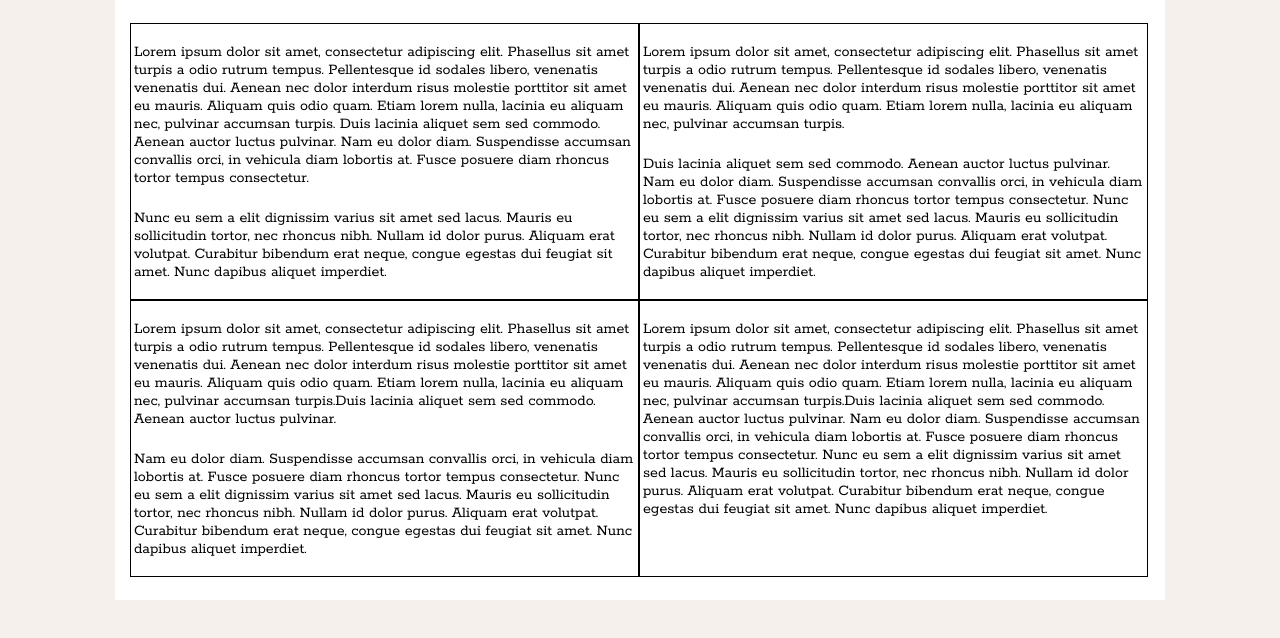
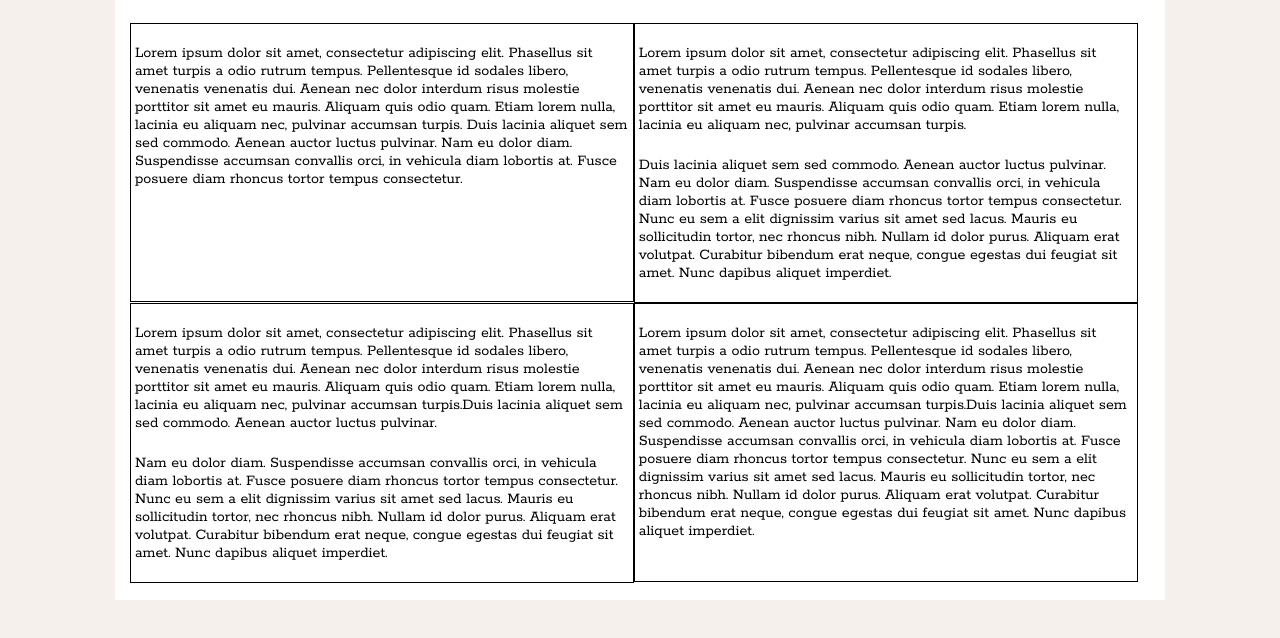
Before and after one commit to mimharwood/MiriamHarwoodWebsite, a plain HTML site: page samples.html in a window 1280 px wide. Shown: the part 200-838 px from the top of the page. Drawn offline with Linux system fonts and the light colour scheme.

Commit message:
finished assignment and ready to put on filezilla

```diff
--- a/css/styles.css
+++ b/css/styles.css
@@ -74,9 +74,10 @@ nav ul li a:hover{
 
 .samples-box {
 	float: left;
-    width: 49.7%;
-    height: 275px;
+    width: 49%;
+    min-height: 275px;
     border: 1px solid black;
+    padding: 1px;
 }
 
 p {
--- a/samples.html
+++ b/samples.html
@@ -23,7 +23,6 @@
  	<div class="mainArea">
  		<div class="samples-box">
  			<p>  Lorem ipsum dolor sit amet, consectetur adipiscing elit. Phasellus sit amet turpis a odio rutrum tempus. Pellentesque id sodales libero, venenatis venenatis dui. Aenean nec dolor interdum risus molestie porttitor sit amet eu mauris. Aliquam quis odio quam. Etiam lorem nulla, lacinia eu aliquam nec, pulvinar accumsan turpis. Duis lacinia aliquet sem sed commodo. Aenean auctor luctus pulvinar. Nam eu dolor diam. Suspendisse accumsan convallis orci, in vehicula diam lobortis at. Fusce posuere diam rhoncus tortor tempus consectetur.</p>
- 			<p>Nunc eu sem a elit dignissim varius sit amet sed lacus. Mauris eu sollicitudin tortor, nec rhoncus nibh. Nullam id dolor purus. Aliquam erat volutpat. Curabitur bibendum erat neque, congue egestas dui feugiat sit amet. Nunc dapibus aliquet imperdiet.</p>
          </div>
  		<div class="samples-box">
         	<p>  Lorem ipsum dolor sit amet, consectetur adipiscing elit. Phasellus sit amet turpis a odio rutrum tempus. Pellentesque id sodales libero, venenatis venenatis dui. Aenean nec dolor interdum risus molestie porttitor sit amet eu mauris. Aliquam quis odio quam. Etiam lorem nulla, lacinia eu aliquam nec, pulvinar accumsan turpis.</p> <p>Duis lacinia aliquet sem sed commodo. Aenean auctor luctus pulvinar. Nam eu dolor diam. Suspendisse accumsan convallis orci, in vehicula diam lobortis at. Fusce posuere diam rhoncus tortor tempus consectetur.
```
